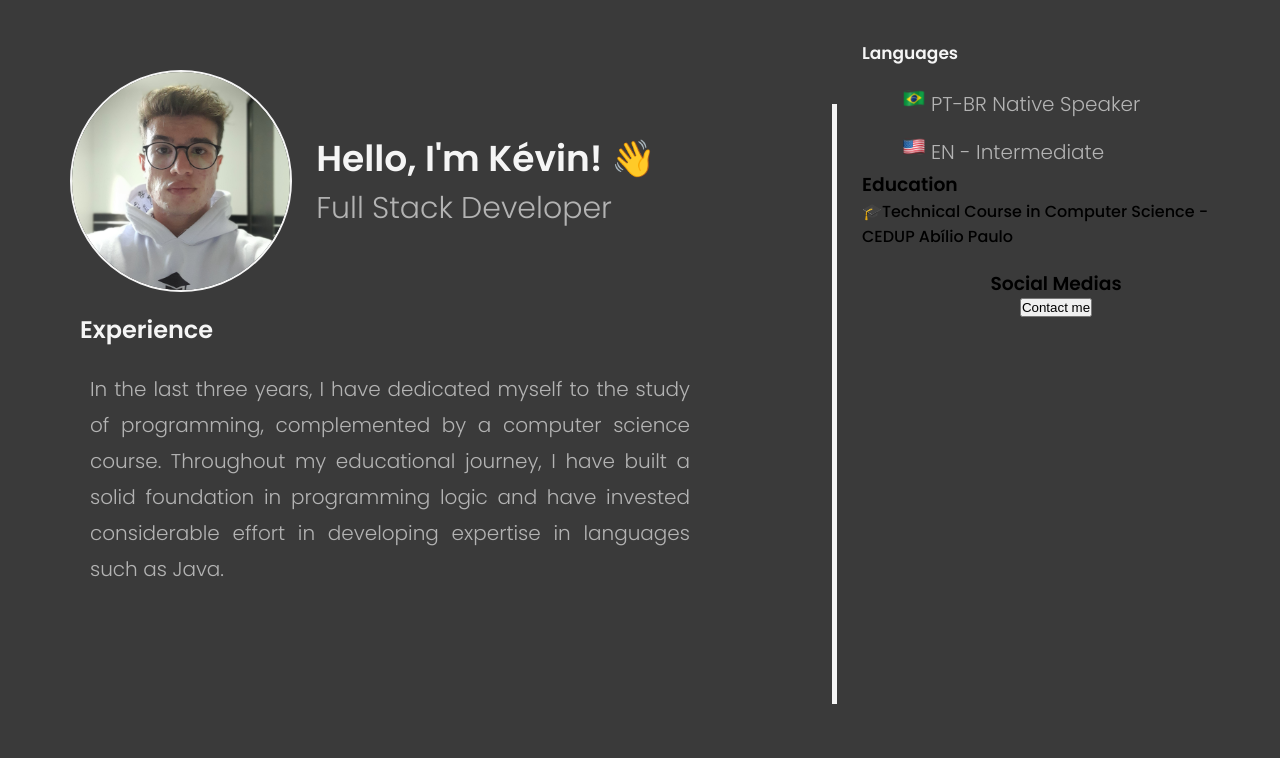
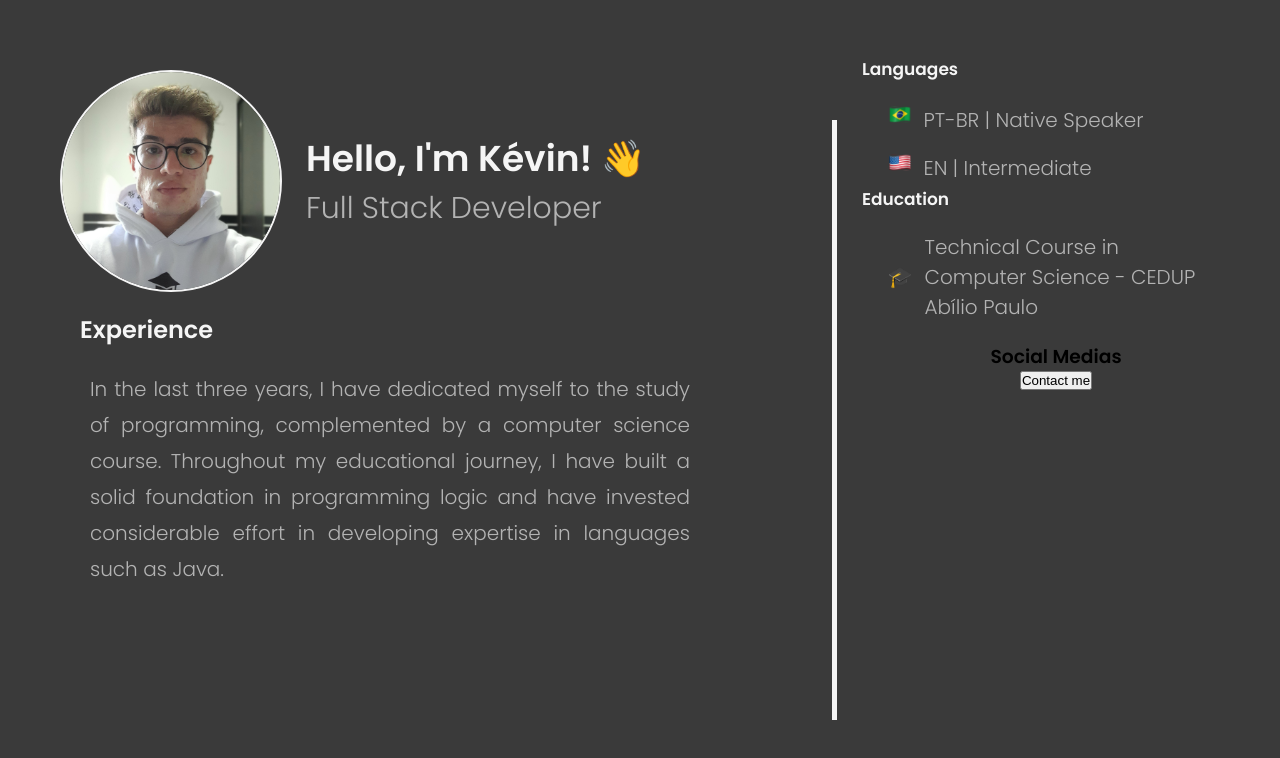
Before and after one commit to KevinGirelli/my-first-portfolio, a Next.js app: page / in a window 1280 px wide. Shown: the top 758 px of the page. Built offline with nearby package versions, Linux system fonts and the light colour scheme.

Commit message:
Add Education

```diff
--- /dev/null
+++ b/src/app/components/education/education.scss
@@ -0,0 +1,38 @@
+.education {
+  display: flex;
+  flex-direction: column;
+  align-items: start;
+  width: 100%;
+  gap: 20px;
+  max-width: 500px;
+
+  h3 {
+    color: var(--text-primary);
+    font-size: 17px;
+  }
+
+  span {
+    color: var(--text-secondary);
+    font-weight: 300;
+  }
+
+  @media (min-width: 768px) {
+    h3 {
+      align-items: start;
+    }
+
+    .educational-info {
+      display: flex;
+      flex-direction: row;
+      gap: 12px;
+      align-items: center;
+      width: 100%;
+      font-size: 20px;
+      margin-left: 2vw;
+
+      span {
+        max-width: 300px;
+      }
+    }
+  }
+}
--- /dev/null
+++ b/src/app/components/education/education.tsx
@@ -0,0 +1,15 @@
+import "./education.scss"
+
+export function Education(){
+  return(
+    <div className="education">
+      <h3>Education</h3>
+      <div className="educational-info">
+        <span>🎓</span>
+        <span>
+          Technical Course in Computer Science - CEDUP Abílio Paulo
+        </span>
+      </div>
+    </div>
+  )
+}
--- a/src/app/components/experience/experience.scss
+++ b/src/app/components/experience/experience.scss
@@ -3,9 +3,7 @@
   flex-direction: column;
   align-items: center;
   max-width: 500px;
-
   gap: 24px;
-
   grid-area: experience;
 
   h3 {
@@ -18,7 +16,7 @@
     font-size: 17px;
     line-height: 28px;
     color: var(--text-secondary);
-    text-align: center;
+    text-align: justify;
   }
 
   .experience-time {
@@ -40,7 +38,6 @@
       margin-left: 30px;
       font-size: 20px;
       line-height: 36px;
-        text-align: justify;
       width: 600px;
     }
   }
--- a/src/app/components/header/header.scss
+++ b/src/app/components/header/header.scss
@@ -1,6 +1,6 @@
 .header {
   display: flex;
-  flex-direction: column;
+  flex-direction: column-reverse;
   grid-area: header;
   gap: 24px;
 
@@ -10,7 +10,7 @@
 
   h1 {
     font-weight: 600;
-      font-size: 28px;
+    font-size: 24px;
     line-height: 42px;
     color: var(--text-primary);
   }
@@ -24,9 +24,8 @@
   }
 
   @media (min-width: 768px) {
-      flex-direction: row-reverse;
+    flex-direction: row;
     align-items: center;
-      margin-right: 100px;
 
     h1 {
       font-size: 36px;
@@ -40,7 +39,6 @@
       font-weight: 300;
     }
 
-
     img {
       border-radius: 100%;
       border: 2px solid #f5f5f5;
--- a/src/app/components/header/header.tsx
+++ b/src/app/components/header/header.tsx
@@ -5,10 +5,6 @@ import "./header.scss";
 export function Header(){
   return (
     <div className="header">
-            <div>
-              <h1>Hello, I'm Kévin! 👋</h1>
-              <h2>Full Stack Developer</h2>
-            </div>
             <Image
               src="/profile.svg"
               alt="Profile"
@@ -16,6 +12,10 @@ export function Header(){
               height={325}
               priority
             />
+            <div>
+              <h1>Hello, I'm Kévin! 👋</h1>
+              <h2>Full Stack Developer</h2>
+            </div>
           </div>
   )
 }
--- a/src/app/components/languages/languages.scss
+++ b/src/app/components/languages/languages.scss
@@ -26,15 +26,15 @@
     width: 100%;
 
     span {
-      img{
-        margin-right: 5px;
+      img {
+        margin-right: 12px;
       }
 
       color: var(--text-secondary);
       font-weight: 300;
       font-size: 24px;
       line-height: 28px;
-      margin-left: 40px;
+      margin-left: 2vw;
 
       @media (min-width: 768px) {
         font-size: 20px;
--- a/src/app/components/languages/languages.tsx
+++ b/src/app/components/languages/languages.tsx
@@ -15,7 +15,7 @@ export function Languages() {
               height={24}
               priority
             />
-            PT-BR Native Speaker</span>
+            PT-BR | Native Speaker</span>
         <span>
           <Image
               src="/eua.svg"
@@ -24,7 +24,7 @@ export function Languages() {
               height={24}
               priority
             />
-            EN - Intermediate</span>
+            EN | Intermediate</span>
       </div>
     </div>
   );
--- a/src/app/page.tsx
+++ b/src/app/page.tsx
@@ -1,3 +1,4 @@
+import { Education } from "./components/education/education";
 import { Experience } from "./components/experience/experience";
 import { Header } from "./components/header/header";
 import { Languages } from "./components/languages/languages";
@@ -15,15 +16,7 @@ export default function Home() {
         <div className="second-content">
           <div className="separator"></div>
           <Languages/>
-          <div className="education">
-            <h3>Education</h3>
-            <div className="educational-info">
-              <span>🎓</span>
-              <span>
-                Technical Course in Computer Science - CEDUP Abílio Paulo
-              </span>
-            </div>
-          </div>
+          <Education/>
           <div className="social-medias">
             <h3>Social Medias</h3>
             <div className="social-btn">
--- a/src/app/styles/home.scss
+++ b/src/app/styles/home.scss
@@ -27,7 +27,7 @@
       padding: 40px 30px;
       top: 0;
       right: 0;
-      width: 35%;
+      width: 35vw;
       height: 100vh;
       overflow-y: auto;
       display: flex;
@@ -35,6 +35,7 @@
       justify-content: flex-start;
       align-items: center;
       align-content: center;
+      margin-top: 2vh;
 
       .separator {
         margin-top: 8vh;
```
Also changed, not shown: src/app/globals.scss (+4 -4 lines). Lines whose indentation alone changed are shown as unchanged.
